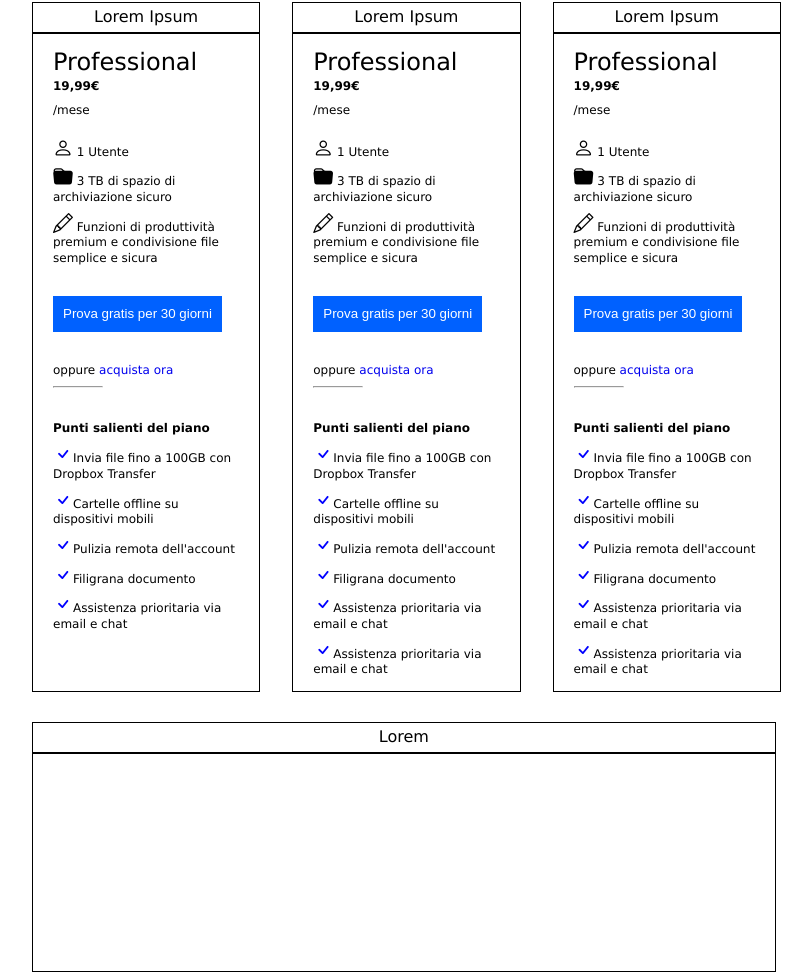
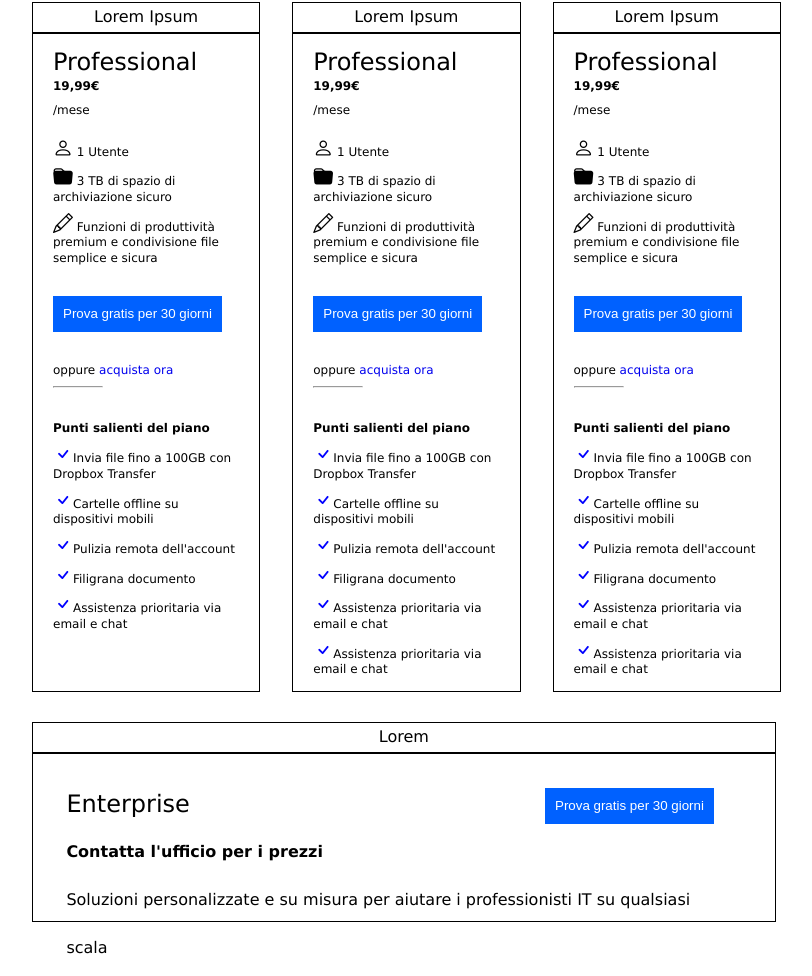
Before and after one commit to SharyMirko/htmlcss-dropbox, a plain HTML site: page index.html in a window 1280 px wide. Shown: the part 816-1792 px from the top of the page, without its empty margins (224-1036 px from the left). Drawn offline with nearby package versions, Linux system fonts and the light colour scheme.

Commit message:
sonotroppobello

```diff
--- a/css/style.css
+++ b/css/style.css
@@ -59,7 +59,7 @@ h2 {
     position: fixed;
     z-index: 1;
     line-height: 60px;
-    border-bottom: rgb(0, 0. 0, 0.7);
+    border-bottom: 1px rgb(0, 0, 0, 0.5) solid;
 }
 
 .min-width {
@@ -244,8 +244,32 @@ li i {
 
 .card2 {
     width: 83%;
-    height: 250px;
+    height: 200px;
     margin-top: 30px;
     float: left;
     border: black 1px solid;
 }
+
+.nodot {
+    list-style: none;
+    padding-left: 5%;
+    margin-top: -5%;
+}
+
+.nodot li {
+    line-height: 3rem;
+}
+
+.col-right2 {
+    float:left;
+    width: 90%;
+    display: inline-block;
+    padding-top: 60px;
+}
+
+.col-left2 {
+    float: right;
+    padding-top: 24px;
+    position: absolute;
+    padding-left: 40%;
+}
--- a/index.html
+++ b/index.html
@@ -156,9 +156,21 @@
                 </div>
 
 
-                <div class="card2">
+                <div class="card2 clearfix">
                     <div class="card-title">Lorem</div>
+                    <div class="col-right2">
+                        <ul class="nodot">
+                            <li><h3>Enterprise</h3></li>
+                            <li><h4>Contatta l'ufficio per i prezzi</h4></li>
+                            <li>Soluzioni personalizzate e su misura per aiutare i professionisti IT su qualsiasi scala</li>
+                        </ul>
+                    </div>
+
+                    <div class="col-left2">
+                        <button class="btn-blu">Prova gratis per 30 giorni</button>
+                    </div>
                 </div>
+
 
 
 
```
